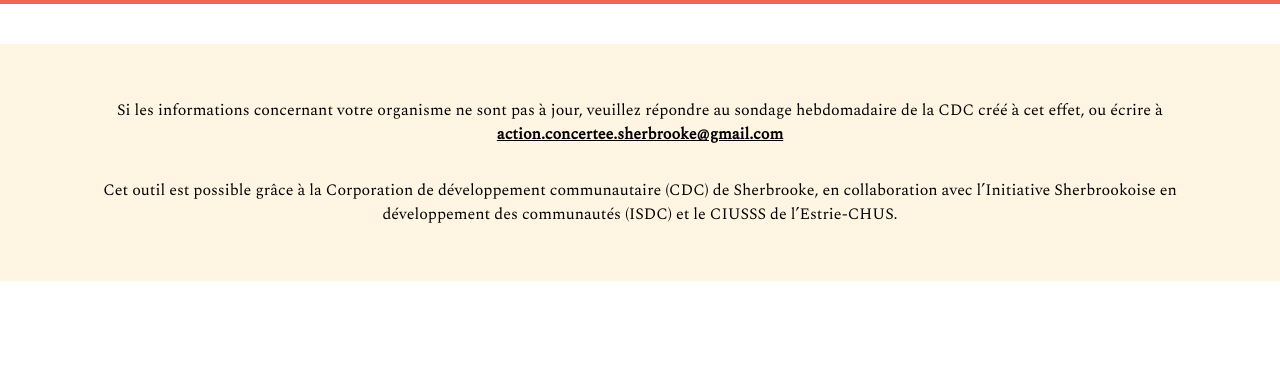
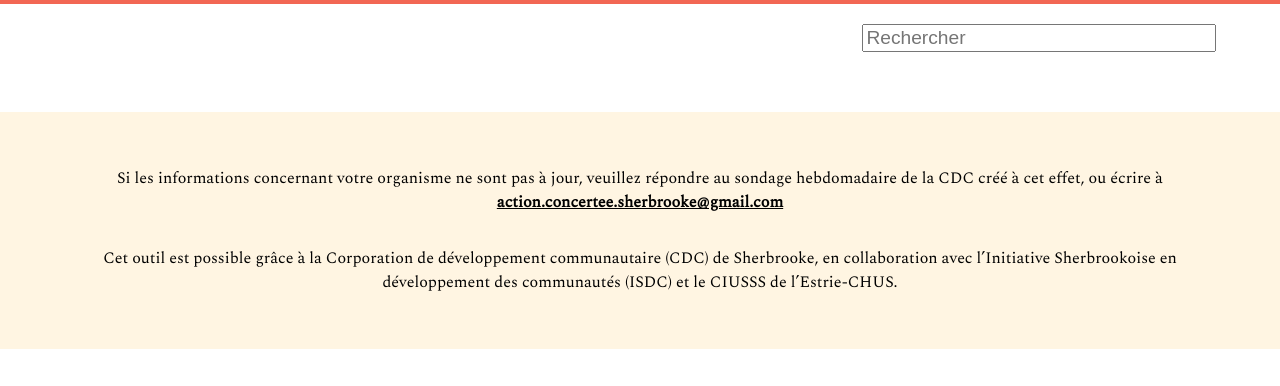
Before and after one commit to OlivierRoss/ciussse, a plain HTML site: page index.html in a window 1280 px wide. Shown: the part 414-800 px from the top of the page. Drawn offline with nearby package versions, Linux system fonts and the light colour scheme; no server answers.

Commit message:
recherche

```diff
--- a/index.html
+++ b/index.html
@@ -29,6 +29,9 @@ gtag('config', 'UA-142488050-3');
       <h2>COVID-19</h2>
       <h3>État des services des organismes durant la pandémie</h3>
     </header>
+    <div id="search-container">
+      <input id="search" placeholder="Rechercher" type="text" onkeyup="search(event)">
+    </div>
     <section id="section-table"> </section>
     <footer>
       <p>Si les informations concernant votre organisme ne sont pas à jour, veuillez répondre au sondage hebdomadaire de la CDC créé à cet effet, ou écrire à <a style="font-weight: bold;" href="mailto:action.concertee.sherbrooke@gmail.com">action.concertee.sherbrooke@gmail.com</a></p>
--- a/lien_google.js
+++ b/lien_google.js
@@ -126,5 +126,31 @@ function ajouter_donnees_DOM (json) {
 }
 
 function afficher_categorie (ev) {
-  $(ev.target).next().toggle();
+  $(ev.target).next("table").toggle();
 }
+
+function search (ev) {
+  let recherche = ev.target.value;
+  if(recherche) {
+
+    $("h3, table").show();
+    $("tr").hide();
+
+    let matchs = $("tbody tr").filter((index, el) => {
+      return el.innerHTML.match(recherche);
+    });
+    $(matchs).show();
+
+    let tables_visibles = $("table").has("tbody tr:visible");
+
+    let tables_invisibles = $("table").filter(function () {
+      return !$(this).has("tbody tr:visible").length;
+    });
+
+    $(tables_invisibles).prev("h3").hide();
+  }
+  else {
+    $("table").hide();
+    $("tr").show();
+  }
+}
--- a/style.css
+++ b/style.css
@@ -54,6 +54,17 @@ header h3 {
   padding-top: 0;
 
   font-size: 1.5em;
+}
+
+#search-container {
+  display: flex;
+  justify-content: right;
+  padding: 20px 5%;
+}
+
+#search {
+  font-size: 1.2em;
+  width: 30%;
 }
 
 .section-texte {
```
